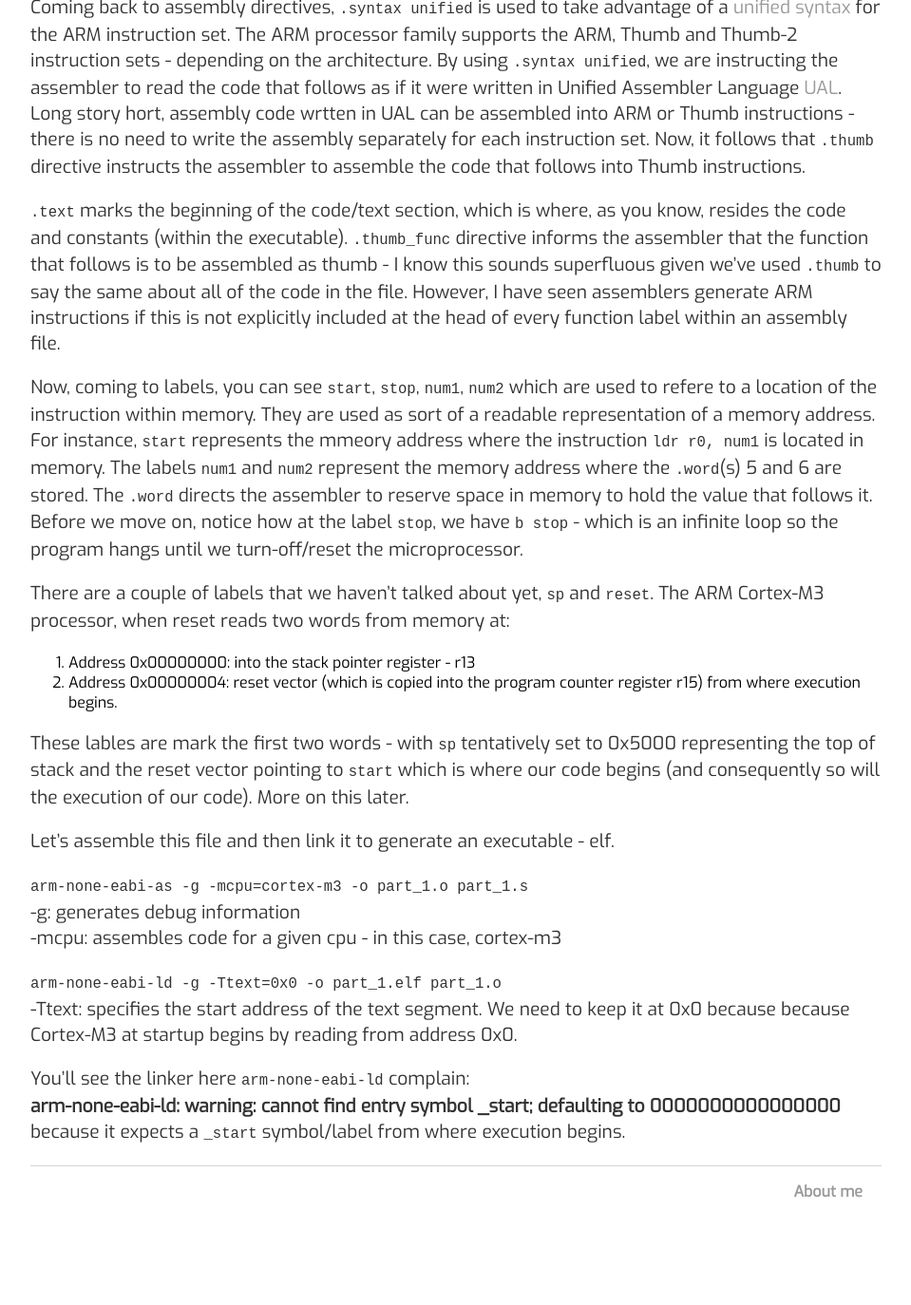
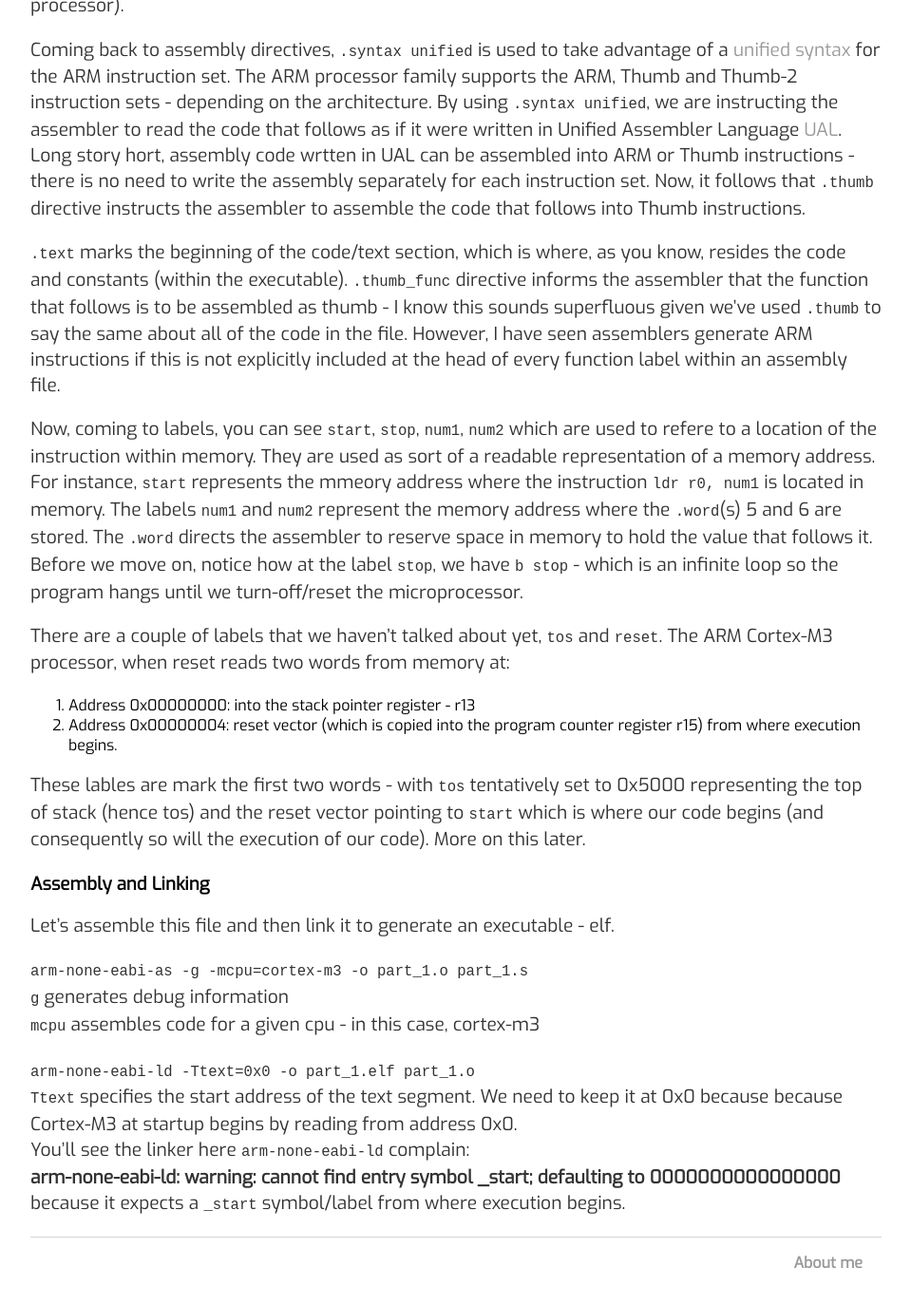
Before and after one commit to varun-venkatesh/varun-venkatesh.github.io, a Jekyll site: the page built from _posts/2020-09-28-bare-mtl-chapter2.md, in a window 1280 px wide and 1400 px high, scrolled down 1062 px. Shown: the top 1374 px of the window at 95% size, without its empty margins (160-1119 px from the left). Built offline with Jekyll 4.4.1, drawn with Linux system fonts in a browser that asks for light colours; before the commit the page ends 2387 px from its top, so only the background shows below that; some of the changed text lies outside the part shown.

Commit message:
Update 2020-09-28-bare-mtl-chapter2.md

````diff
--- a/_posts/2020-09-28-bare-mtl-chapter2.md
+++ b/_posts/2020-09-28-bare-mtl-chapter2.md
@@ -6,13 +6,15 @@
 
 Now, that you have your setup ready, let's get coding. Remember, this is a bare-metal system - it has no software on-board and you have to do everything.
 
+### Wading through assembly code
+
 We know that the hardware includes an ARM Cortex-M3 microcontroller, so we should be able to use ARM assembly instructions to get something done for us, say, find the sum of two numbers. That sounds like a good starting point.
 
 ```assembly
 .syntax unified
 .thumb
 
-sp:     .word 0x5000
+tos:     .word 0x5000
 reset:  .word start
 
 .text
@@ -53,21 +55,22 @@
 
 Now, coming to labels, you can see ```start```, ```stop```, ```num1```, ```num2``` which are used to refere to a location of the instruction within memory. They are used as sort of a readable representation of a memory address. For instance, ```start``` represents the mmeory address where the instruction ```ldr r0, num1``` is located in memory. The labels ```num1``` and ```num2``` represent the memory address where the ```.word```(s) 5 and 6 are stored. The ```.word``` directs the assembler to reserve space in memory to hold the value that follows it. Before we move on, notice how at the label ```stop```, we have ```b stop``` - which is an infinite loop so the program hangs until we turn-off/reset the microprocessor.
 
-There are a couple of labels that we haven't talked about yet, ```sp``` and ```reset```. The ARM Cortex-M3 processor, when reset reads two words from memory at:
+There are a couple of labels that we haven't talked about yet, ```tos``` and ```reset```. The ARM Cortex-M3 processor, when reset reads two words from memory at:
 1. Address 0x00000000: into the stack pointer register - r13
 2. Address 0x00000004: reset vector (which is copied into the program counter register r15) from where execution begins.
 
-These lables are mark the first two words - with ```sp``` tentatively set to 0x5000 representing the top of stack and the reset vector pointing to ```start``` which is where our code begins (and consequently so will the execution of our code). More on this later.
+These lables are mark the first two words - with ```tos``` tentatively set to 0x5000 representing the top of stack (hence tos) and the reset vector pointing to ```start``` which is where our code begins (and consequently so will the execution of our code). More on this later.
+
+### Assembly and Linking
 
 Let's assemble this file and then link it to generate an executable - elf.
 
 ```arm-none-eabi-as -g -mcpu=cortex-m3 -o part_1.o part_1.s```
--g: generates debug information
--mcpu: assembles code for a given cpu - in this case, cortex-m3
+```g``` generates debug information
+```mcpu``` assembles code for a given cpu - in this case, cortex-m3
 
-```arm-none-eabi-ld -g -Ttext=0x0 -o part_1.elf part_1.o```
--Ttext: specifies the start address of the text segment. We need to keep it at 0x0 because because Cortex-M3 at startup begins by reading from address 0x0.
-
+```arm-none-eabi-ld -Ttext=0x0 -o part_1.elf part_1.o```
+```Ttext``` specifies the start address of the text segment. We need to keep it at 0x0 because because Cortex-M3 at startup begins by reading from address 0x0.
 You'll see the linker here ```arm-none-eabi-ld``` complain:
 **arm-none-eabi-ld: warning: cannot find entry symbol _start; defaulting to 0000000000000000**
 because it expects a ```_start``` symbol/label from where execution begins.
````
